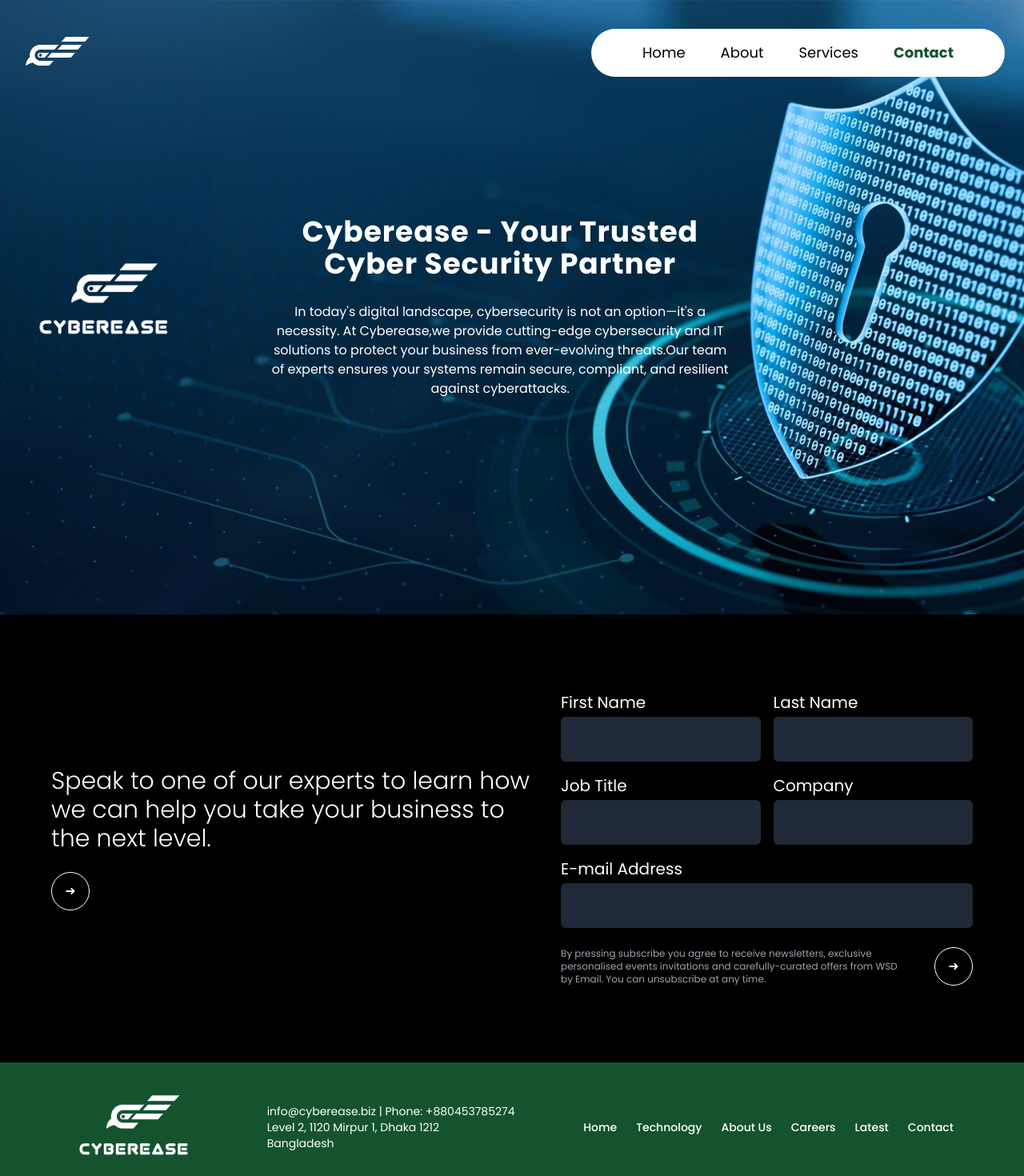
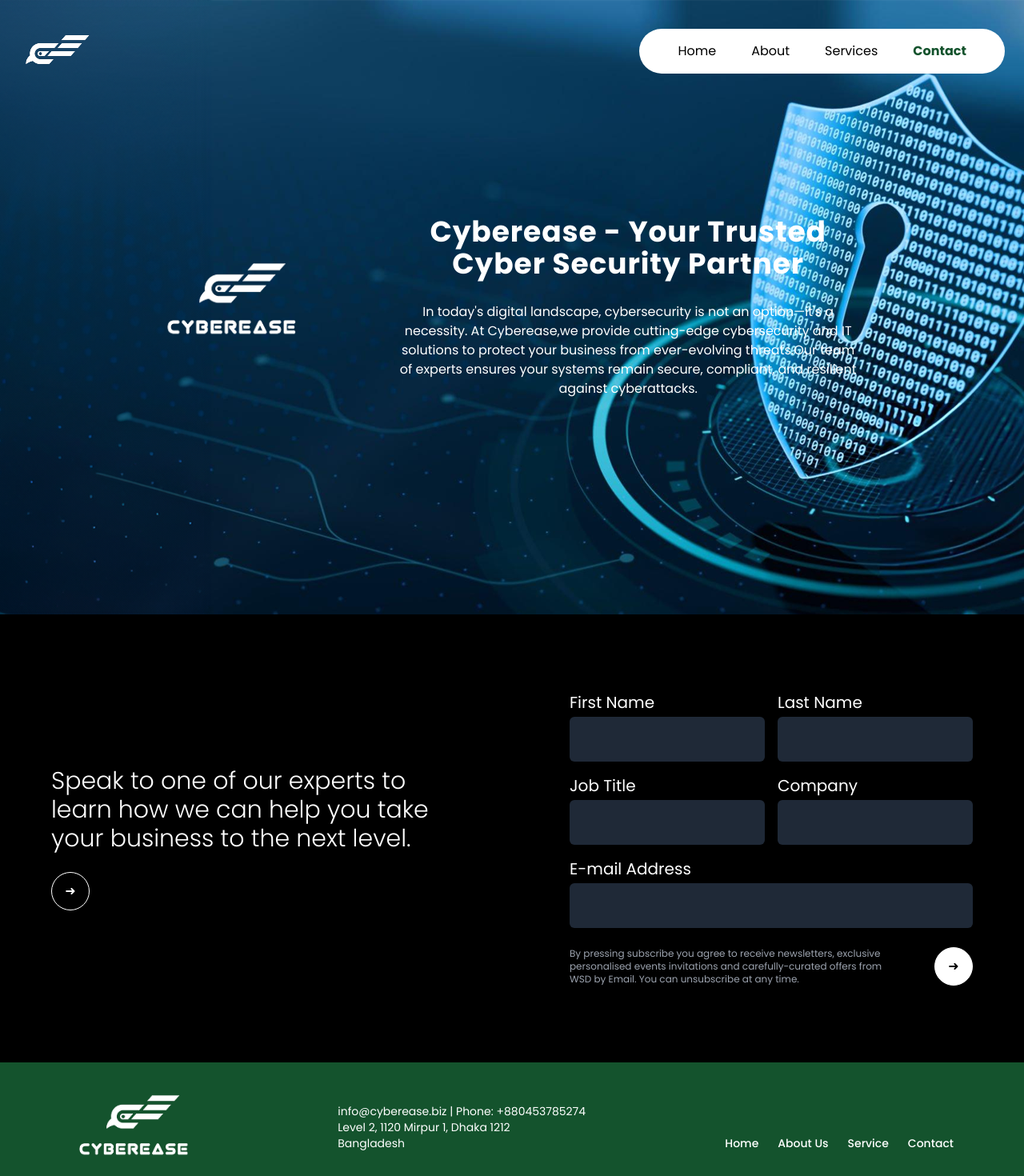
Before and after one commit to moniruzzamanrony/cyber-ease, a React (Vite) app: page /contact in a window 1280 px wide. Shown: the top 1470 px of the page at 80% size. Built offline with nearby package versions, Linux system fonts and the light colour scheme.

Commit message:
update all

```diff
--- a/src/pages/Home/About/About/About.jsx
+++ b/src/pages/Home/About/About/About.jsx
@@ -19,9 +19,9 @@
         {/* <AboutNav></AboutNav> */}
         <AboutNavber></AboutNavber>
         <InFo></InFo>
-        <OurTeam></OurTeam>
-        <Opsition></Opsition>
-        <Financial></Financial>
+        {/* <OurTeam></OurTeam> */}
+        {/* <Opsition></Opsition> */}
+        {/* <Financial></Financial> */}
         <ESGSection></ESGSection>
         <PostEmail></PostEmail>
     </div>
--- a/src/pages/Home/About/About/ESGSection/ESGSection.jsx
+++ b/src/pages/Home/About/About/ESGSection/ESGSection.jsx
@@ -1,18 +1,18 @@
 const ESGSection = () => {
     return (
       <div
-        className="  relative h-[500px] lg:h-[882px] bg-center flex items-center"
+        className="  relative h-[500px] lg:h-[800px] bg-center flex items-center "
         style={{
           backgroundImage: "url('/image/esg.png')",
         }}
       >
 
-        <div className="absolute inset-0 bg-green-900 bg-opacity-60"></div>
+        <div className="absolute inset-0 "></div>
 
 
-        <div className="relative z-10 max-w-4xl text-white pl-2 lg:pl-60">
-          <h2 className="text-3xl font-bold">ESG</h2>
-          <p className="mt-4 text-sm leading-relaxed">
+        <div className="relative z-10 max-w-4xl text-white pl-2 lg:pl-60 ">
+          <h2 className="text-3xl font-bold text-white drop-shadow-lg">ESG</h2>
+          <p className="mt-4 text-sm leading-relaxed text-white drop-shadow-lg">
             Cyber Ease recognises that our social, economic and environmental
             responsibilities to all our stakeholders are integral to our business.
             We aim to demonstrate these responsibilities through our actions and within
--- a/src/pages/Home/Exceptional/Exceotional.jsx
+++ b/src/pages/Home/Exceptional/Exceotional.jsx
@@ -5,12 +5,12 @@
   return (
     <div className="w-[90%] mx-auto mt-10 md:mt-20">
       <p
-        className="font-semibold text-[40px] leading-[56px] tracking-[0%]
+        className="font-semibold text-[35px] leading-[56px] tracking-[0%]
 "
       >
         Why Choose{" "}
         <span
-          className=" font-semibold text-[40px] md:text-[60px] leading-[56px] tracking-[0%] text-[#00643C]
+          className=" font-semibold text-[40px]  leading-[56px] tracking-[0%] text-[#00643C]
 "
         >
           Cyberease?
--- a/src/pages/Home/Home/Home.jsx
+++ b/src/pages/Home/Home/Home.jsx
@@ -23,7 +23,7 @@
       <HeroTwo />
       <SeamLess />
       <MembersShips />
-      <Card />
+      {/* <Card /> */}
       <PostEmail />
     </div>
   );
--- a/src/pages/Home/MembersShips/MembersShips.jsx
+++ b/src/pages/Home/MembersShips/MembersShips.jsx
@@ -7,11 +7,11 @@
 
 const MembersShips = () => {
   return (
-    <div className="lg:h-[800px]  mt-20 bg-black">
-      <div className="flex flex-col md:flex-row md:items-center gap-4 text-white justify-evenly pt-3 md:pt-24 pl-10  ">
+    <div className="lg:h-[700px]  mt-20 bg-black/95">
+      <div className="flex flex-col md:flex-row md:items-center gap-4 text-white justify-evenly pt-3 md:pt-20 pl-10  ">
         <div>
           <p
-            className="font-poppins font-extrabold text-[60px] leading-[56px] tracking-[0%]
+            className="font-poppins font-extrabold text-[40px] leading-[56px] tracking-[0%]
 "
           >
             250m+
@@ -25,7 +25,7 @@
         </div>
         <div>
           <p
-            className="font-poppins font-extrabold text-[60px] leading-[56px] tracking-[0%]
+            className="font-poppins font-extrabold text-[40px] leading-[56px] tracking-[0%]
 "
           >
             80m+
@@ -39,7 +39,7 @@
         </div>
         <div>
           <p
-            className="font-poppins font-extrabold text-[60px] leading-[56px] tracking-[0%]
+            className="font-poppins font-extrabold text-[40px] leading-[56px] tracking-[0%]
 "
           >
             ~70%
@@ -53,7 +53,7 @@
         </div>
       </div>
       <div>
-        <p className="text-white w-[80%] mx-auto text-center pt-10">
+        <p className="text-white w-[80%] mx-auto text-center text-sm pt-10">
           Partnering with Cyberease has been a game-changer for our business.
           Their innovative solutions and expertise have streamlined our
           operations, significantly reducing manual efforts and improving
@@ -98,7 +98,7 @@
             />
           </div>
           <hr className="my-4" />
-          <p className="text-center text-white">
+          <p className="text-center text-white text-sm">
             Morningstar is well known for its intensive research and funds data
             with global coverage. WSD has a strategic partnership with
             Morningstar to make this data available to our customers and users.
@@ -113,7 +113,7 @@
             />
           </div>
           <hr className="my-4" />
-          <p className="text-center text-white">
+          <p className="text-center text-white text-sm">
             The German Structured Securities Association (Bundesverband für
             strukturierte Wertpapiere, BSW) is the representative body of
             issuers and service providers.
@@ -128,7 +128,7 @@
             />
           </div>
           <hr className="my-4" />
-          <p className="text-center text-white">
+          <p className="text-center text-white text-sm">
             SIX Financial Information is a Switzerland-based market data
             information provider with global coverage. WSD works with SIX to
             power numerous solutions with realtime market data.
@@ -143,7 +143,7 @@
             />
           </div>
           <hr className="my-4" />
-          <p className="text-center text-white">
+          <p className="text-center text-white text-sm">
             Refinitiv is a global provider of financial markets data and was
             formerly part of Thomson Reuters. WSD partners with Refnitiv to make
             their data available to our customers and users.
--- a/src/pages/Home/Operational/Operational.jsx
+++ b/src/pages/Home/Operational/Operational.jsx
@@ -5,12 +5,12 @@
   return (
     <div className="w-[90%] mx-auto mt-10 md:mt-20">
       <p
-        className="font-semibold text-[40px] leading-[56px] tracking-[0%]
+        className="font-semibold text-[35px] leading-[56px] tracking-[0%]
 "
       >
         Operational{" "}
         <span
-          className=" font-semibold text-[60px] leading-[56px] tracking-[0%] text-[#00643C]
+          className=" font-semibold text-[40px] leading-[56px] tracking-[0%] text-[#00643C]
 "
         >
          Excellence & Scalable </span>
--- a/src/pages/Home/PostEmail/PostEmail.jsx
+++ b/src/pages/Home/PostEmail/PostEmail.jsx
@@ -19,9 +19,9 @@
 
   return (
     <div className="flex items-center justify-center bg-black text-white   ">
-      <div className="w-[90%]  mx-auto flex flex-col lg:flex-row items-center pt-24 pb-24 gap-6">
+      <div className="w-[90%]  mx-auto flex flex-col lg:flex-row items-center pt-24 pb-24 gap-6 lg:gap-36">
         {/* Left Side Content */}
-        <div className=" mb-6 md:mb-0">
+        <div className=" mb-6 md:mb-0 flex-1">
           <h2 className="text-2xl md:text-3xl font-light">
             Speak to one of our experts to learn how we can help you take your
             business to the next level.
@@ -32,7 +32,7 @@
         </div>
 
         {/* Right Side Form */}
-        <div className=" bg-black  rounded-lg">
+        <div className=" bg-black  rounded-lg flex-1">
           <form onSubmit={handleSubmit(onSubmit)}>
             <div className="grid grid-cols-1 md:grid-cols-2 gap-4">
               {/* First Name */}
@@ -88,14 +88,14 @@
 
             <div className="flex justify-between gap-10">
               {/* Disclaimer */}
-              <p className="text-xs text-gray-400 mt-6">
+              <p className="text-xs text-gray-400 mt-6 max-w-md ">
                 By pressing subscribe you agree to receive newsletters,
                 exclusive personalised events invitations and carefully-curated
                 offers from WSD by Email. You can unsubscribe at any time.
               </p>
               <button
                 type="submit"
-                className="mt-6 border border-white rounded-full w-12 h-12 flex items-center justify-center aspect-square"
+                className="mt-6 border bg-white border-white text-black rounded-full w-12 h-12 flex items-center justify-center aspect-square"
               >
                 ➜
               </button>
--- a/src/pages/Home/Seamless/SeamLess.jsx
+++ b/src/pages/Home/Seamless/SeamLess.jsx
@@ -5,12 +5,12 @@
   return (
     <div className="w-[90%] mx-auto mt-10 md:mt-20">
       <p
-        className="font-semibold text-[40px] leading-[56px] tracking-[0%]
+        className="font-semibold text-[35px] leading-[56px] tracking-[0%]
 "
       >
         Seamless{" "}
         <span
-          className=" font-semibold text-[60px] leading-[56px] tracking-[0%] text-[#00643C]
+          className=" font-semibold text-[40px] leading-[56px] tracking-[0%] text-[#00643C]
 "
         >
           Straight-Through </span>
--- a/src/pages/Shared/AboutNav/AboutNav.jsx
+++ b/src/pages/Shared/AboutNav/AboutNav.jsx
@@ -30,7 +30,7 @@
 
   return (
     <div
-      className="relative  bg-cover bg-center h-[768px]"
+      className="relative  bg-cover bg-center h-[700px] md:h-[768px]"
       style={{ backgroundImage: `url(${background})` }}
     >
       {/* Navbar with dynamic opacity */}
@@ -42,12 +42,12 @@
           <img src={navicon} alt="Logo" className="hidden md:block" />
 
           {/* Desktop Menu */}
-          <div className="hidden md:flex gap-3 text-black bg-white px-12 py-2 rounded-full">
+          <div className="hidden md:flex gap-3 text-black bg-white px-8 py-2 rounded-full">
             {navItems.map((item) => (
               <Link
                 key={item.name}
                 to={item.path}
-                className={`px-4 py-2 text-lg rounded-md transition-all duration-300 ${
+                className={`px-4 py-2 text-base rounded-md transition-all duration-300 ${
                   location.pathname === item.path ? "text-green-900 font-bold" : "hover:text-green-900"
                 }`}
               >
@@ -82,7 +82,7 @@
       </nav>
 
       {/* Centered Content */}
-      <div className="flex  flex-col lg:flex-row  items-center h-full text-center px-1 md:px-24 lg:px-9 pt-32 md:pt-52 lg:pt-0 ">
+      <div className="lg:absolute lg:left-40 flex  flex-col lg:flex-row  items-center h-full text-center px-1 md:px-24 lg:px-9 pt-32 md:pt-52 lg:pt-0  ">
         <div>
           <img src={mainicon} alt="Main Icon" className="h-24 mb-4 lg:mr-28" />
         </div>
@@ -96,6 +96,7 @@
           </p>
         </div>
 
+
       </div>
     </div>
   );
--- a/src/pages/Shared/AboutNavber/AboutNavber.jsx
+++ b/src/pages/Shared/AboutNavber/AboutNavber.jsx
@@ -39,12 +39,12 @@
   >
     <div className="md:container mx-auto flex justify-between items-center">
       <img src={navicon} alt="Logo" className="hidden md:block" />
-      <div className="hidden md:flex gap-3 text-black bg-white px-12 py-2 rounded-full">
+      <div className="hidden md:flex gap-3 text-black bg-white px-8 py-2 rounded-full">
         {navItems.map((item) => (
           <Link
             key={item.name}
             to={item.path}
-            className={`px-4 py-2 text-lg rounded-md transition-all duration-300 ${
+            className={`px-4 py-2 text-base rounded-md transition-all duration-300 ${
               location.pathname === item.path ? "text-green-900 font-bold" : "hover:text-green-900"
             }`}
           >
@@ -75,7 +75,7 @@
   </nav>
 
   {/* Centered Content */}
-  <div className="w-full flex flex-col items-center h-1/2">
+  <div className="w-full flex flex-col items-center h-1/2 -mt-32 md:mt-0 ">
     <div className="text-white max-w-5xl px-6">
       <p className="text-4xl 2xl:text-5xl font-bold mb-2 tracking-wide">
         Who We Are
--- a/src/pages/Shared/Footer/Footer.jsx
+++ b/src/pages/Shared/Footer/Footer.jsx
@@ -13,7 +13,7 @@
     <footer className="bg-green-900 text-white py-6 md:py-10">
       <div className="w-[90%]  mx-auto px-4 md:px-6">
         {/* Top Section */}
-        <div className="flex flex-col md:flex-row items-center justify-between border-b border-white pb-6 md:pb-10">
+        <div className="flex flex-col md:flex-row items-center justify-between border-b border-white pb-6 md:pb-6 ">
           {/* Logo & Contact */}
           <div className="text-center md:text-left mb-6 md:mb-0">
             <img
@@ -31,13 +31,13 @@
           </div>
 
           {/* Navigation Links */}
-          <nav className="flex flex-wrap justify-center md:justify-start gap-4 sm:gap-6 text-sm mt-6 md:mt-0">
-            {["Home", "Technology", "About Us", "Careers", "Latest", "Contact"].map(
+          <nav className="flex flex-wrap justify-center md:justify-start gap-4 sm:gap-6 text-sm mt-6 md:mt-10">
+            {["Home", "About Us", "Service", "Contact"].map(
               (item, index) => (
                 <a
                   key={index}
                   href="#"
-                  className="font-medium hover:text-gray-300 transition"
+                  className="font-medium hover:text-gray-300 transition "
                 >
                   {item}
                 </a>
@@ -71,7 +71,7 @@
           </div>
 
           {/* Social Icons */}
-          <div className="flex gap-3 sm:gap-4 mt-4 md:mt-0">
+          <div className="flex gap-3 sm:gap-4 mt-4 md:mt-0 text-base">
             <FaLinkedinIn className="cursor-pointer hover:text-gray-300 transition" />
             <FaSkype className="cursor-pointer hover:text-gray-300 transition" />
             <FaFacebookF className="cursor-pointer hover:text-gray-300 transition" />
--- a/src/pages/Shared/TachNav/TachNav.jsx
+++ b/src/pages/Shared/TachNav/TachNav.jsx
@@ -41,12 +41,12 @@
   >
     <div className="md:container mx-auto flex justify-between items-center">
       <img src={navicon} alt="Logo" className="hidden md:block" />
-      <div className="hidden md:flex gap-3 text-black bg-white px-12 py-2 rounded-full">
+      <div className="hidden md:flex gap-3 text-black bg-white px-8 py-2 rounded-full">
         {navItems.map((item) => (
           <Link
             key={item.name}
             to={item.path}
-            className={`px-4 py-2 text-lg rounded-md transition-all duration-300 ${
+            className={`px-4 py-2 text-base rounded-md transition-all duration-300 ${
               location.pathname === item.path ? "text-green-900 font-bold" : "hover:text-green-900"
             }`}
           >
@@ -78,11 +78,11 @@
 
   {/* Centered Content */}
   <div className="w-full flex flex-col justify-center h-full ">
-    <div className="text-white max-w-5xl px-6">
-      <p className="text-4xl 2xl:text-5xl font-bold mb-2 tracking-wide text-left drop-shadow-lg lg:pl-32">
+    <div className="text-white max-w-7xl px-6">
+      <p className="text-3xl 2xl:text-5xl font-bold mb-2 tracking-wide text-left drop-shadow-lg lg:pl-32">
       Protect<span className="text-[#00643C]">.</span> Secure<span className="text-[#00643C]">.</span> Thrive<span className="text-[#00643C]">.</span>
       </p>
-      <p className="pt-5 text-left text-white drop-shadow-lg lg:pl-32 ">
+      <p className="pt-5 text-left text-white drop-shadow-lg lg:pl-32 leading-relaxed  ">
       At Cyberease, we stand as an independent technology vendor dedicated to delivering maximum value to our clients. Our best-in-class solutions and accompanying services cover the entire structured product value chain, ensuring comprehensive support at every stage.
       Our unwavering commitment drives us to consistently benchmark our technologies against evolving client needs and industry standards, staying ahead of market demands and surpassing competitors' offerings.
       </p>
```
